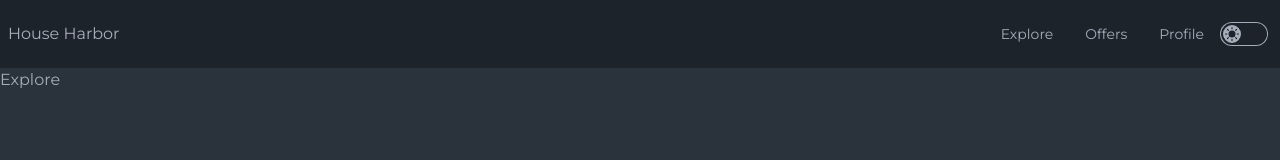
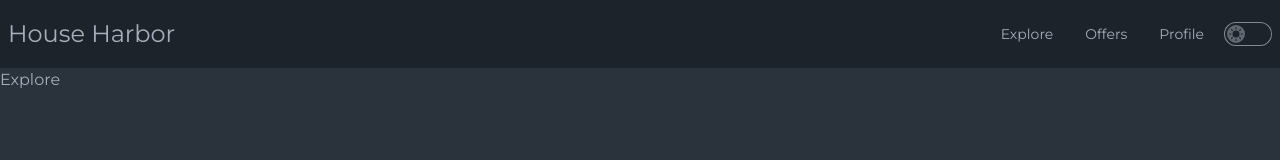
Before and after one commit to Radexman/house-harbor, a React (Vite) app: page / in a window 1280 px wide. Shown: the top 160 px of the page. Built offline with nearby package versions, Linux system fonts and the light colour scheme.

Commit message:
Theme Switcher

```diff
--- a/src/components/layout/Navbar/Navbar.tsx
+++ b/src/components/layout/Navbar/Navbar.tsx
@@ -1,19 +1,16 @@
-import { useContext } from 'react';
-import AppContext from '../../../context/AppContext';
 import { useNavigate, useLocation, Link } from 'react-router-dom';
+import ThemeSwitcher from '../ThemeSwitcher/ThemeSwitcher';
 
 function Navbar() {
-  const { theme, changeTheme } = useContext(AppContext);
-
   return (
     <nav className="navbar bg-base-100">
       <div className="flex-1">
         <Link to="/">
-          <span>House Harbor</span>
+          <p className="text-2xl">House Harbor</p>
         </Link>
       </div>
       <div className="flex-none">
-        <ul className="menu menu-horizontal px-1">
+        <ul className="menu menu-horizontal hidden px-1 sm:flex">
           <li>
             <Link to="/">Explore</Link>
           </li>
@@ -23,43 +20,8 @@ function Navbar() {
           <li>
             <Link to="/profile">Profile</Link>
           </li>
-          <button type="button" onChange={() => changeTheme()} className="grid cursor-pointer place-items-center">
-            <input
-              type="checkbox"
-              value={theme}
-              className="theme-controller toggle col-span-2 col-start-1 row-start-1 bg-base-content"
-            />
-            <svg
-              className="col-start-1 row-start-1 fill-base-100 stroke-base-100"
-              xmlns="http://www.w3.org/2000/svg"
-              width="14"
-              height="14"
-              viewBox="0 0 24 24"
-              fill="none"
-              stroke="currentColor"
-              strokeWidth="2"
-              strokeLinecap="round"
-              strokeLinejoin="round"
-            >
-              <circle cx="12" cy="12" r="5" />
-              <path d="M12 1v2M12 21v2M4.2 4.2l1.4 1.4M18.4 18.4l1.4 1.4M1 12h2M21 12h2M4.2 19.8l1.4-1.4M18.4 5.6l1.4-1.4" />
-            </svg>
-            <svg
-              className="col-start-2 row-start-1 fill-base-100 stroke-base-100"
-              xmlns="http://www.w3.org/2000/svg"
-              width="14"
-              height="14"
-              viewBox="0 0 24 24"
-              fill="none"
-              stroke="currentColor"
-              strokeWidth="2"
-              strokeLinecap="round"
-              strokeLinejoin="round"
-            >
-              <path d="M21 12.79A9 9 0 1 1 11.21 3 7 7 0 0 0 21 12.79z" />
-            </svg>
-          </button>
         </ul>
+        <ThemeSwitcher />
       </div>
     </nav>
   );
--- /dev/null
+++ b/src/components/layout/ThemeSwitcher/ThemeSwitcher.tsx
@@ -0,0 +1,43 @@
+import { useContext } from 'react';
+import AppContext from '../../../context/AppContext';
+
+function ThemeSwitcher() {
+  const { theme, changeTheme } = useContext(AppContext);
+
+  return (
+    <button type="button" onChange={() => changeTheme()} className="grid cursor-pointer place-items-center">
+      <input type="checkbox" value={theme} className="theme-controller toggle col-span-2 col-start-1 row-start-1" />
+      <svg
+        className="col-start-1 row-start-1 fill-base-100 stroke-base-100"
+        xmlns="http://www.w3.org/2000/svg"
+        width="14"
+        height="14"
+        viewBox="0 0 24 24"
+        fill="none"
+        stroke="currentColor"
+        strokeWidth="2"
+        strokeLinecap="round"
+        strokeLinejoin="round"
+      >
+        <circle cx="12" cy="12" r="5" />
+        <path d="M12 1v2M12 21v2M4.2 4.2l1.4 1.4M18.4 18.4l1.4 1.4M1 12h2M21 12h2M4.2 19.8l1.4-1.4M18.4 5.6l1.4-1.4" />
+      </svg>
+      <svg
+        className="col-start-2 row-start-1 fill-base-100 stroke-base-100"
+        xmlns="http://www.w3.org/2000/svg"
+        width="14"
+        height="14"
+        viewBox="0 0 24 24"
+        fill="none"
+        stroke="currentColor"
+        strokeWidth="2"
+        strokeLinecap="round"
+        strokeLinejoin="round"
+      >
+        <path d="M21 12.79A9 9 0 1 1 11.21 3 7 7 0 0 0 21 12.79z" />
+      </svg>
+    </button>
+  );
+}
+
+export default ThemeSwitcher;
```
